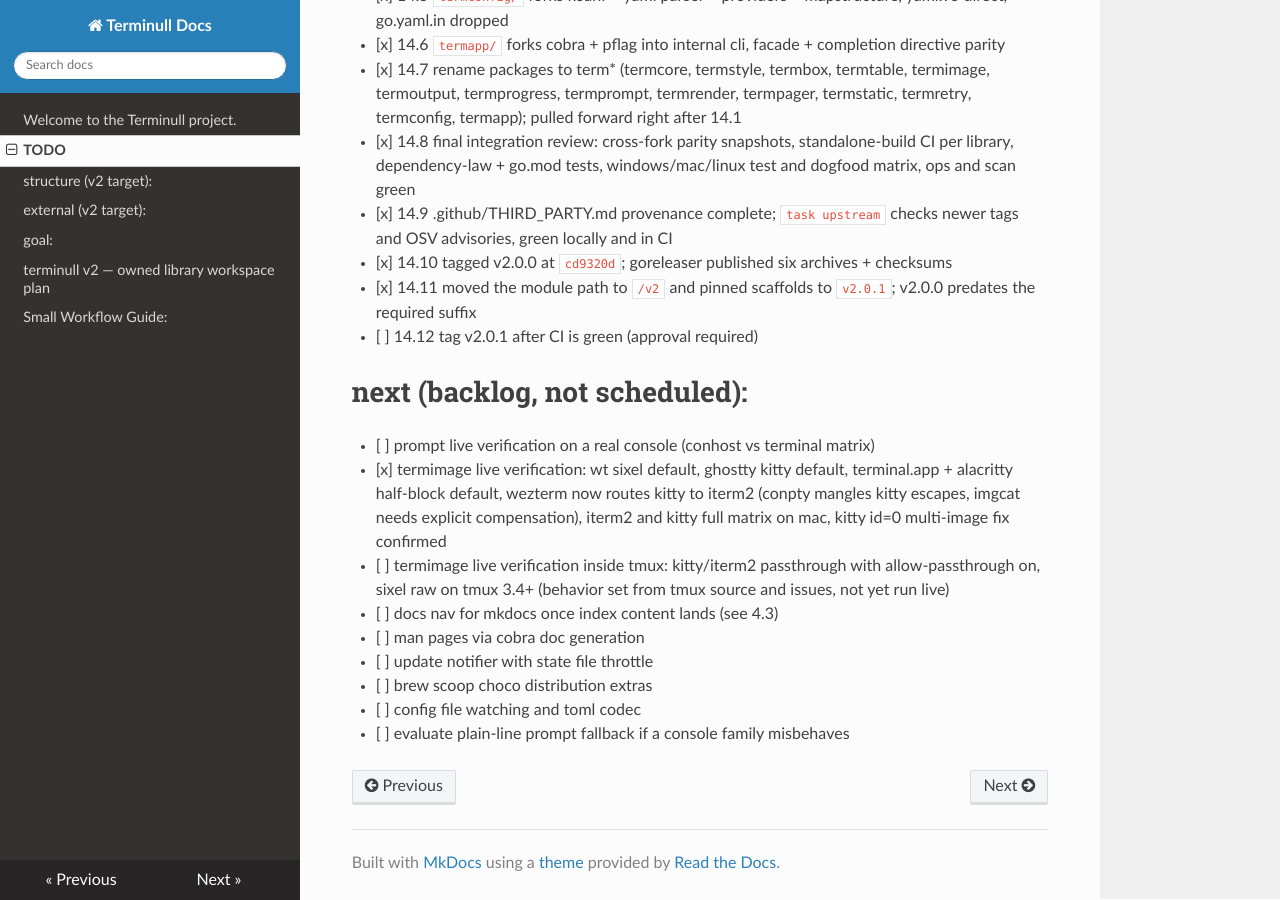
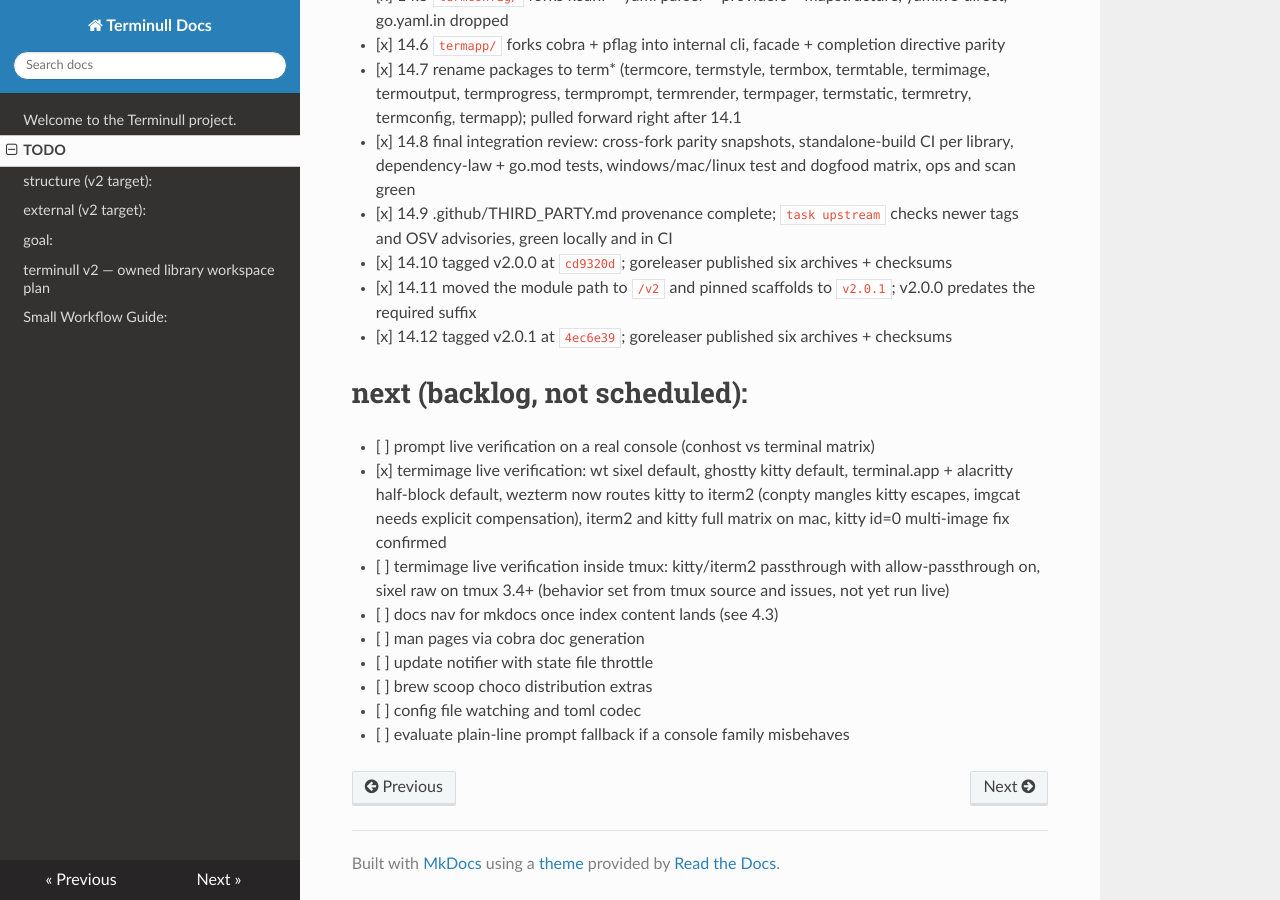
Before and after one commit to CHE3MZ/terminull, an MkDocs documentation site: the page built from docs/TODO.md, in a window 1280 px wide and 900 px high, scrolled down 4490 px. Built offline with MkDocs 1.6.1, drawn with Linux system fonts in a browser that asks for light colours; nearby versions of some CDN libraries.

Commit message:
docs: record v2.0.1

```diff
--- a/docs/TODO.md
+++ b/docs/TODO.md
@@ -139,7 +139,7 @@
 - [x] 14.9 .github/THIRD_PARTY.md provenance complete; `task upstream` checks newer tags and OSV advisories, green locally and in CI
 - [x] 14.10 tagged v2.0.0 at `cd9320d`; goreleaser published six archives + checksums
 - [x] 14.11 moved the module path to `/v2` and pinned scaffolds to `v2.0.1`; v2.0.0 predates the required suffix
-- [ ] 14.12 tag v2.0.1 after CI is green (approval required)
+- [x] 14.12 tagged v2.0.1 at `4ec6e39`; goreleaser published six archives + checksums
 
 # next (backlog, not scheduled):
 
```
